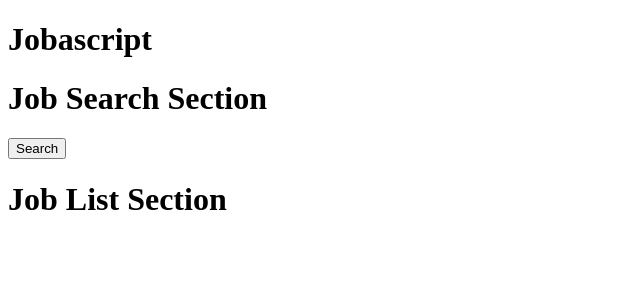
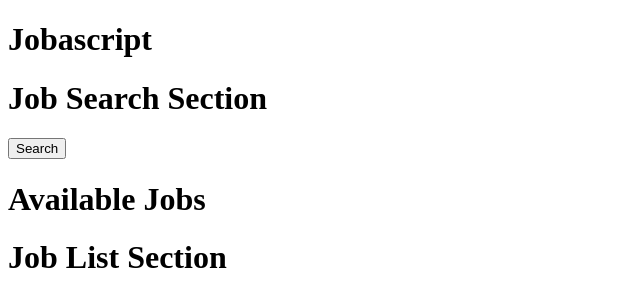
Before and after one commit to JinhooBong/jobascript, a React app: page / in a window 1280 px wide. Shown: the top 306 px of the page, without its empty margins (0-640 px from the left). Built offline with nearby package versions, Linux system fonts and the light colour scheme; the HTML template or start-up script is replaced by a standard one.

Commit message:
rendering job search results onto page

```diff
--- /dev/null
+++ b/client/src/components/Job.jsx
@@ -0,0 +1,16 @@
+import React from 'react';
+
+const Job = ({ job_title, companyName, location, description, link}) => {
+
+  return (
+    <div>
+      <p>{job_title}</p>
+      <p>{companyName}</p>
+      <p>{location}</p>
+      <p>{description.substring(0, 100)}</p>
+      <p>{link}</p>
+    </div>
+  )
+}
+
+export default Job;
--- a/client/src/components/JobSearch.jsx
+++ b/client/src/components/JobSearch.jsx
@@ -1,5 +1,7 @@
-import React from 'react';
+import React, { useState } from 'react';
 import styled from 'styled-components';
+import JobsModal from './JobsModal.jsx';
+
 const axios = require('axios');
 
 // const JobSearch = styled.div`
@@ -7,6 +9,8 @@ const axios = require('axios');
 // `
 
 const JobSearch = () => {
+
+  const [jobs, setJobs] = useState([]);
 
   function clickSearch() {
     const options = {
@@ -21,7 +25,7 @@ const JobSearch = () => {
 
     axios.request(options)
       .then((data) => {
-        console.log('success', data);
+        setJobs(data.data['jobs']);
       })
       .catch((err) => {
         console.log('err', err);
@@ -32,6 +36,7 @@ const JobSearch = () => {
     <div>
       <h1>Job Search Section</h1>
       <button onClick={() => clickSearch()}>Search</button>
+      <JobsModal jobs={jobs}/>
     </div>
   )
 
--- /dev/null
+++ b/client/src/components/JobsModal.jsx
@@ -0,0 +1,30 @@
+import React from 'react';
+import styled from 'styled-components';
+import Job from './Job.jsx';
+
+// const modal = styled.div`
+
+
+// `
+
+
+const JobsModal = ({ jobs }) => {
+
+  return (
+    <div>
+      <h1>Available Jobs</h1>
+      {jobs.map((item) => {
+        return <Job
+          job_title={item.title}
+          companyName={item.company_name}
+          location={item.country}
+          description={item.description}
+          link={item.detail_url}
+        />
+      })}
+    </div>
+  )
+
+}
+
+export default JobsModal;
```
Also changed, not shown: 1 other file (tests, documents, lock files or other folders).
